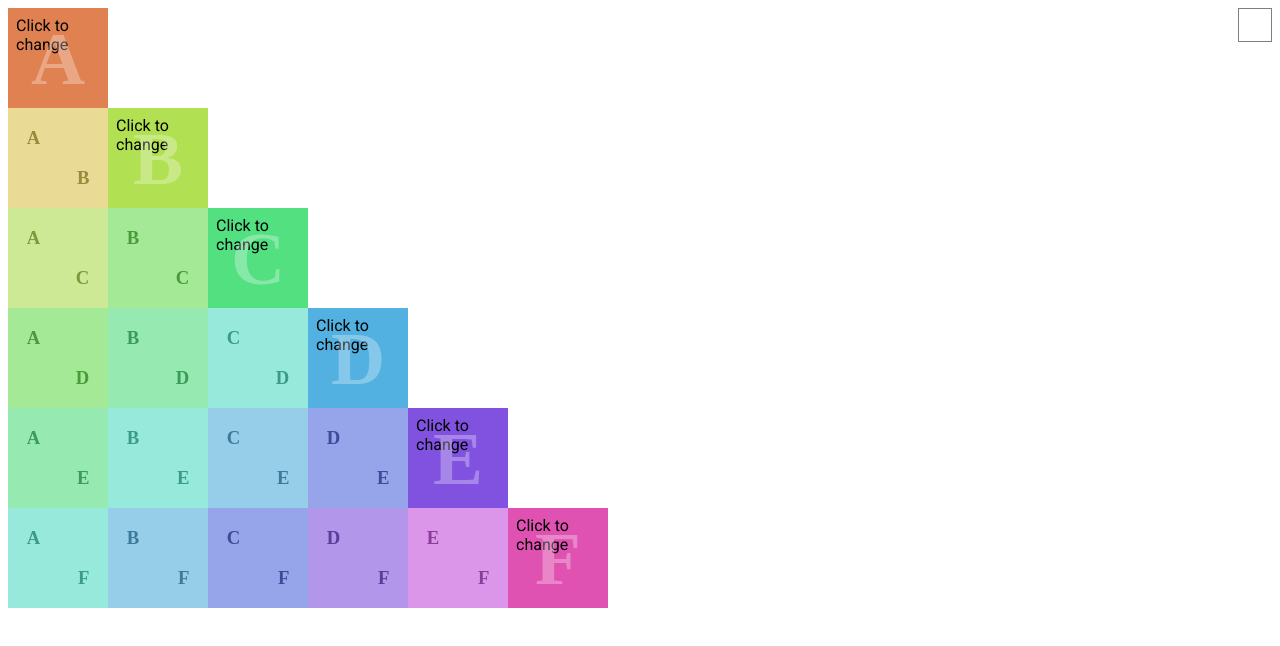
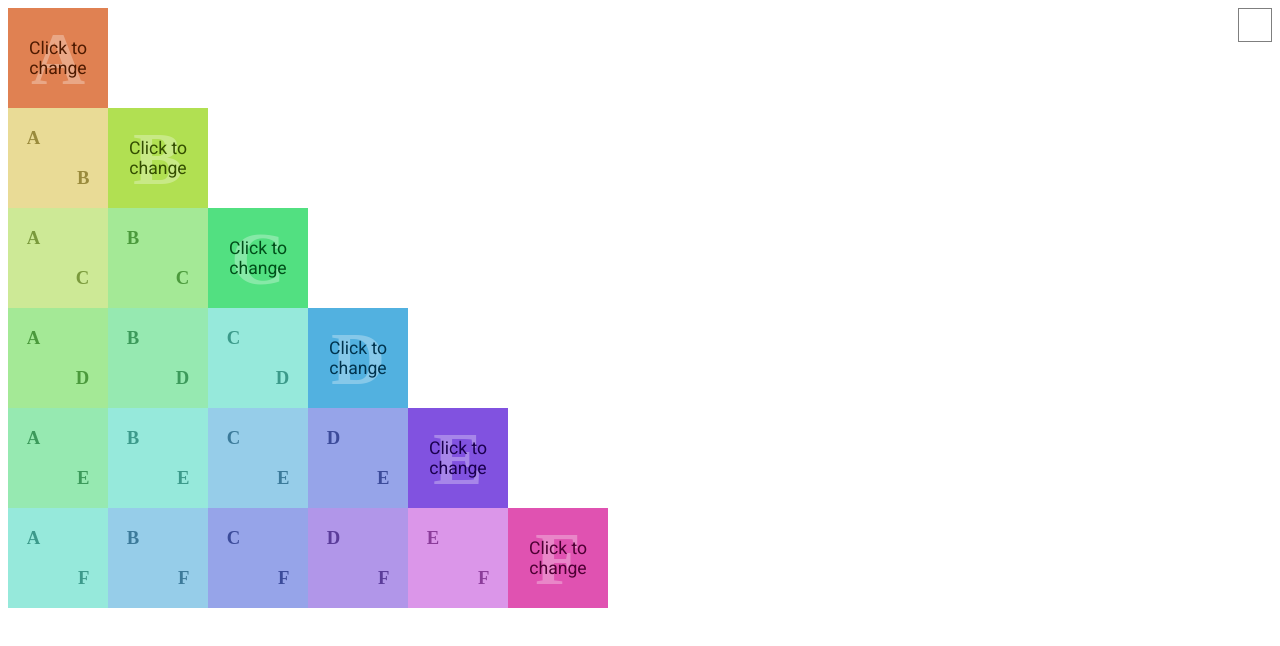
Before and after one commit to erinknowles0501/decision-pyramid, a Vue app: page / in a window 1280 px wide. Shown: the top 646 px of the page. Built offline with nearby package versions, Linux system fonts and the light colour scheme; a web font is replaced by a local one.

Commit message:
Sanity styling.

```diff
--- a/src/components/DecisionOption.vue
+++ b/src/components/DecisionOption.vue
@@ -8,8 +8,11 @@
             @click="settingOption = true"
             v-if="!settingOption"
             class="display-option"
+            :style="`color: hsl(${color.hue}, 100%, 15%)`"
         >
-            {{ localOption ? localOption : "Click here to set an option" }}
+            <span>{{
+                localOption ? localOption : "Click here to set an option"
+            }}</span>
         </div>
         <div v-if="settingOption" style="height: 100%">
             <textarea
@@ -89,7 +92,7 @@ export default {
     top: 50%;
     left: 50%;
     transform: translate(-50%, -50%);
-    z-index: 20;
+    z-index: 10;
     color: rgba(255, 255, 255, 0.3);
     font-size: 75px;
     padding: 0.1em;
@@ -98,6 +101,7 @@ export default {
 }
 
 .display-option {
+    position: relative;
     cursor: default;
     height: 100%;
     width: 100%;
@@ -105,6 +109,17 @@ export default {
     overflow: hidden;
     text-overflow: ellipsis;
     padding: 0.5em;
+    display: flex;
+    justify-content: center;
+    align-items: center;
+    text-align: center;
+    font-size: 1.1em;
+    font-weight: 400;
+}
+
+.display-option span {
+    position: absolute;
+    z-index: 20;
 }
 
 .display-option:hover {
@@ -119,5 +134,6 @@ export default {
     border: 0;
     background: rgba(255, 255, 255, 0.4);
     padding: 0.5em;
+    font-size: 1.1em;
 }
 </style>
--- a/src/components/DecisionPicker.vue
+++ b/src/components/DecisionPicker.vue
@@ -41,7 +41,8 @@
         <div
             v-else
             @click="localValue = originalValue"
-            style="height: 100%; width: 100%"
+            class="picker-selected"
+            :style="`color: hsla(${color}, 100%, 20%, 0.5)`"
         >
             {{ localValue.text }}
         </div>
@@ -134,4 +135,21 @@ export default {
     bottom: 1em;
     right: 1em;
 }
+
+.picker-selected {
+    height: 100%;
+    width: 100%;
+    padding: 0.5em;
+    box-sizing: border-box;
+    cursor: default;
+    display: flex;
+    justify-content: center;
+    align-items: center;
+    text-align: center;
+    font-size: 0.9em;
+}
+
+.picker-selected:hover {
+    background: rgba(255, 255, 255, 0.3);
+}
 </style>
```
